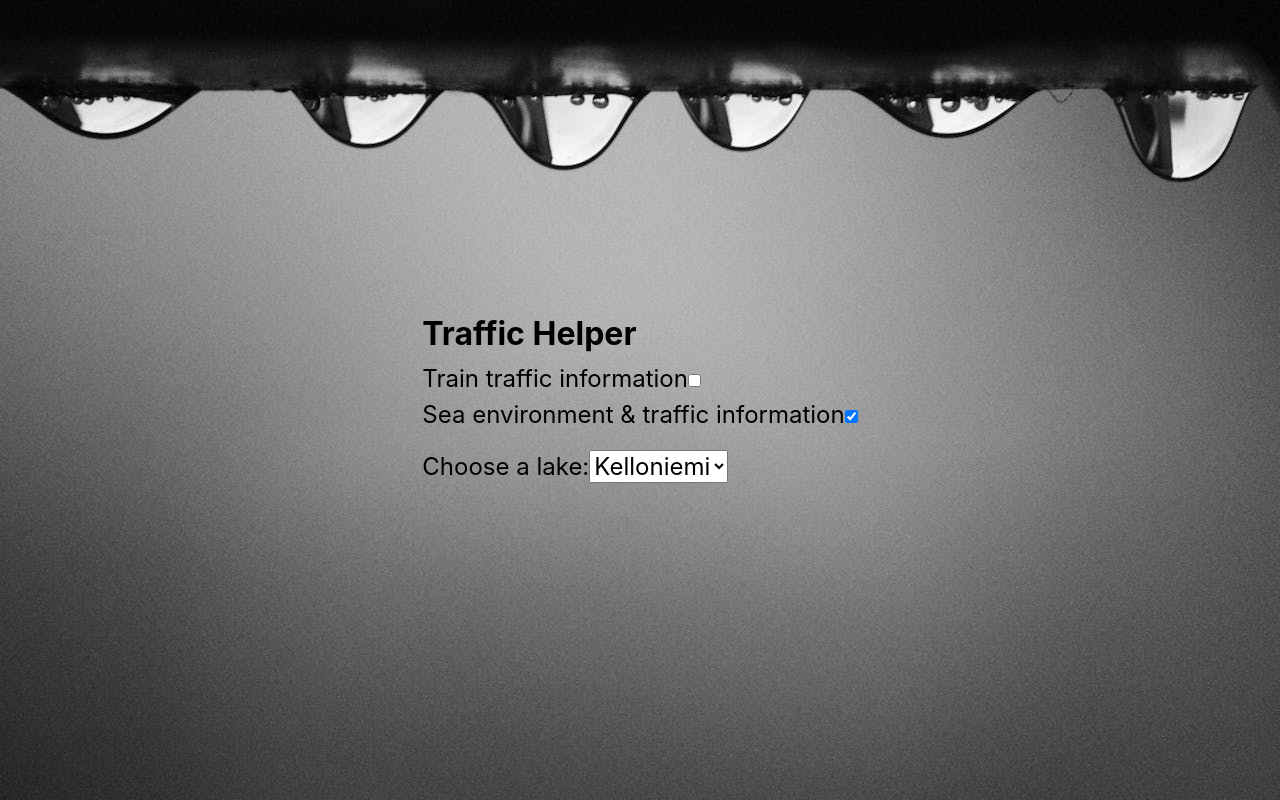
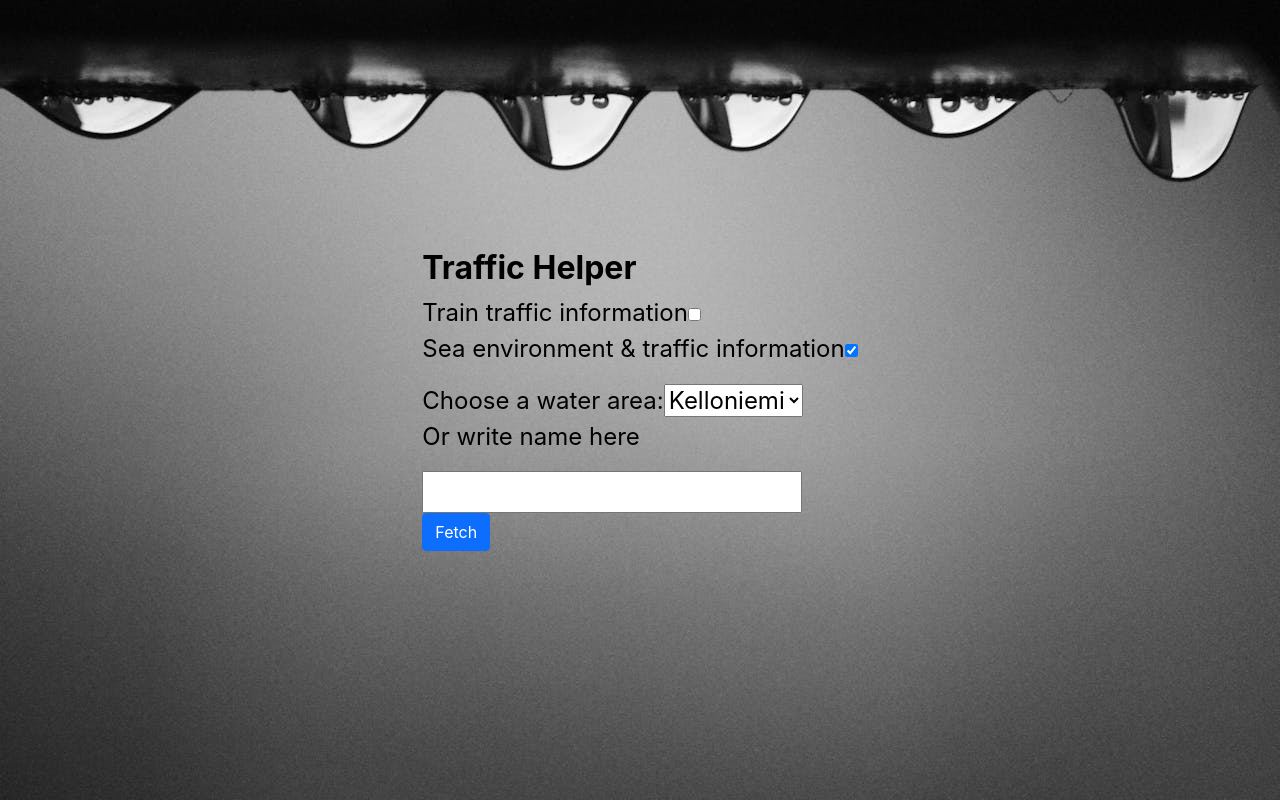
Before and after one commit to hannutt/traffichelp, a React (Create React App) app: page / in a window 1280 px wide. Both pictures are taken after a click on the checkbox 851 px from the left and 442 px from the top of the page. Built offline with nearby package versions, Linux system fonts and the light colour scheme.

Commit message:
fixes to sea.js file.

```diff
--- a/src/pages/sea.js
+++ b/src/pages/sea.js
@@ -1,5 +1,8 @@
+import { useState } from "react"
+
 function Sea() {
-    function getSelctedLake(lake){
+    const [waterName,setWaterName]=useState('')
+    function getSelectedLake(lake){
 
         const seaUrl = `https://meri.digitraffic.fi/api/sse/v1/measurements?siteNumber=${lake}`
         const USERID = {'Digitraffic-User': 'Junamies/FoobarApp 1.0'}
@@ -16,7 +19,7 @@ function Sea() {
                  const li = document.createElement("li")
 
                  //kentässä näytetää json tulosjoukon roadstationid ja sensorvalue-
-                 li.innerText="lake name: "+d.properties.siteName+' lake temperature: ' +d.properties.temperature+ ' C '+ 'Coordinates: '+d.geometry.coordinates
+                 li.innerText="name: "+d.properties.siteName+' water temperature: ' +d.properties.temperature+ ' °C '+ 'Coordinates: '+d.geometry.coordinates+" Wind-wave direction: "+d.properties.windWaveDir
                  document.getElementById("list").appendChild(li)
             })
 
@@ -30,15 +33,23 @@ function Sea() {
              <div id="lakeContent" className="lakeContent">
             <ul id="list" className="list"></ul>
         </div>
-            <label for="lake">Choose a lake:</label>
+            <label for="lake">Choose a water area:</label>
 
-<select name="lake" id="lake"onChange={e=>getSelctedLake(e.target.value)}>
+<select name="lake" id="lake"onChange={e=>getSelectedLake(e.target.value)}>
   <option value="8859">Kelloniemi</option>
   <option value="20169">Hattukari</option>
   <option value="20243">Kipsi</option>
   <option value="20244">Talla</option>
 </select>
+<div>
+    <p>Or write name here</p>
+    <input type="text" id="name" className="name" onChange={e=>setWaterName(e.target.value)}></input>
+
+    <br></br>
+    <button onClick={()=>getSelectedLake(waterName)} class="btn btn-primary">Fetch</button>
+</div>
         </div>
+
     )
 }
 export default Sea
```
Also changed, not shown: trafficNew.png (added), 1 other file (tests, documents, lock files or other folders).
